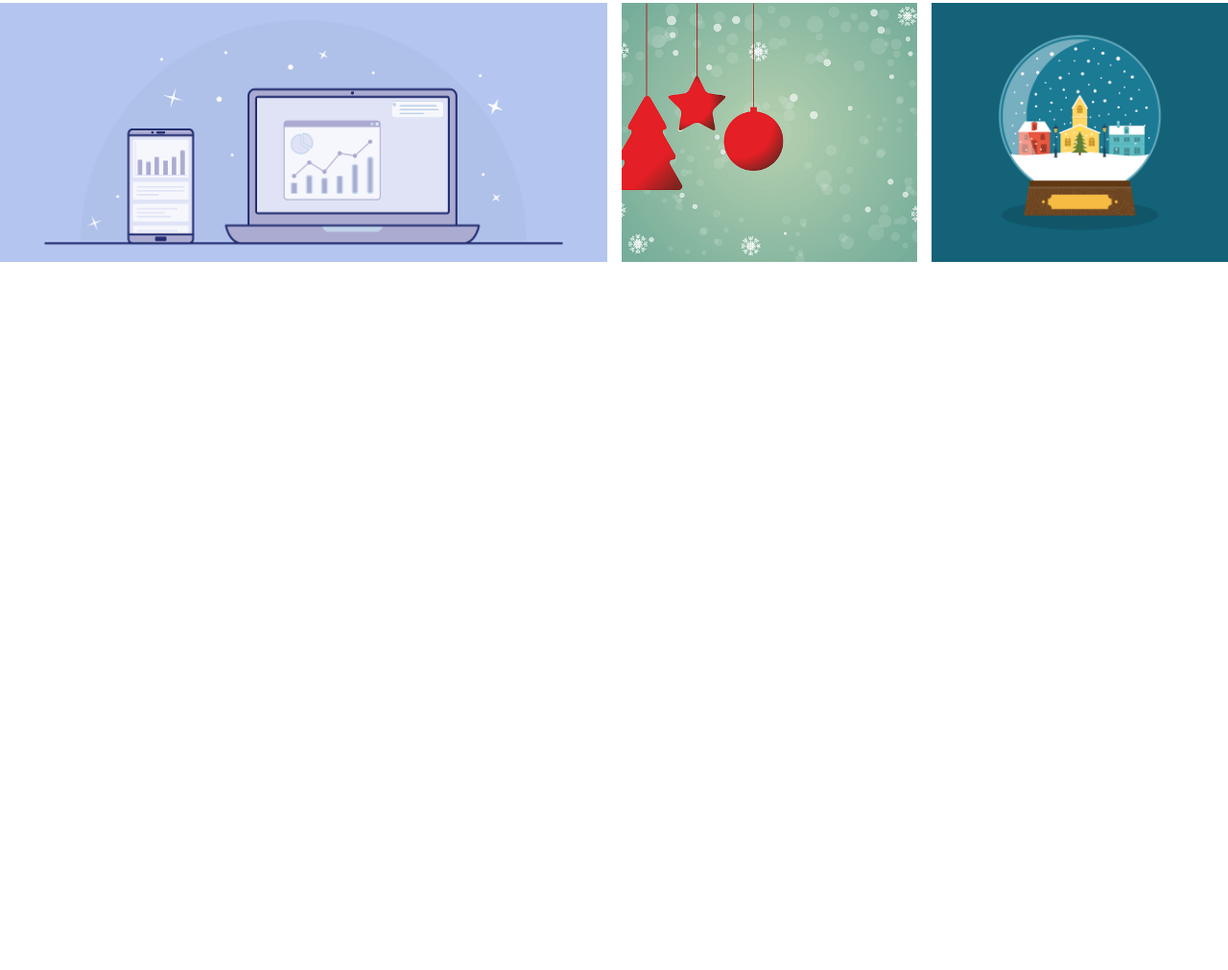
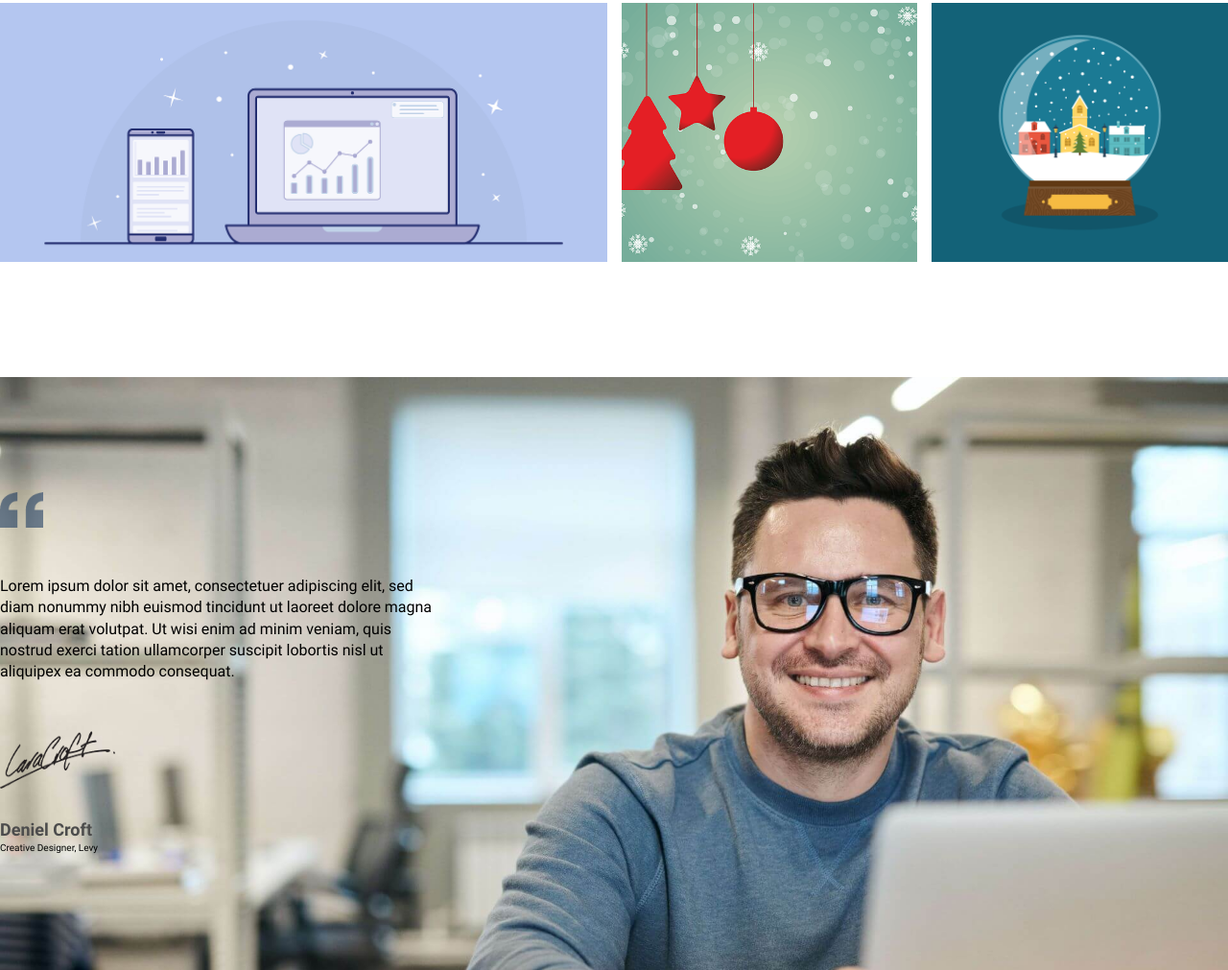
Before and after one commit to x15-rahul/Portfolio-First, a plain HTML site: page index.html in a window 1280 px wide. Shown: the part 3542-4553 px from the top of the page at 96% size. Before the commit the page ends 3935 px from the top, so only its background shows below. Drawn offline with Linux system fonts and the light colour scheme.

Commit message:
testimonial section added

```diff
--- a/index.html
+++ b/index.html
@@ -166,5 +166,25 @@
       </div>
     </section>
     <!-- portfolio section ends -->
+
+    <!-- testimonial section starts -->
+    <section id="testimonial">
+      <div class="padding-horizontal">
+        <div class="testimonial-flex-container">
+          <img class="quote-logo" src="/resources/images/quote-logo.png" alt="" />
+          <p>
+            Lorem ipsum dolor sit amet, consectetuer adipiscing elit, sed diam
+            nonummy nibh euismod tincidunt ut laoreet dolore magna aliquam erat
+            volutpat. Ut wisi enim ad minim veniam, quis nostrud exerci tation
+            ullamcorper suscipit lobortis nisl ut aliquipex ea commodo
+            consequat.
+          </p>
+          <img class="signature-logo" src="/resources/images/signature.png" alt="">
+          <h5>Deniel Croft</h5>
+          <span>Creative Designer, Levy</span>
+        </div>
+      </div>
+    </section>
+    <!-- testimonial section ends -->
   </body>
 </html>
--- a/resources/css/styles.css
+++ b/resources/css/styles.css
@@ -302,3 +302,27 @@ h1::after {
   background: url('/resources/css/images/lw-7.png') no-repeat center / cover;
 }
 /* portfolio section ends */
+
+/* testimonial section starts */
+#testimonial {
+  background: url('/resources/css/images/testimonial.jpg') no-repeat top / cover;
+}
+.testimonial-flex-container {
+  display: flex;
+  flex-direction: column;
+  justify-content: flex-start;
+}
+.testimonial-flex-container .quote-logo {
+  width: 45px;
+}
+.testimonial-flex-container  p {
+  width: 460px;
+  font-size: 1.6em;
+  margin: 50px 0;
+}
+.testimonial-flex-container .signature-logo {
+  width: 120px;
+  height: 60px;
+  margin-bottom: 30px;
+}
+/* testimonial section ends */
```
Also changed, not shown: resources/css/images/testimonial.jpg (added), resources/images/quote-logo.png (added), resources/images/signature.png (added).
